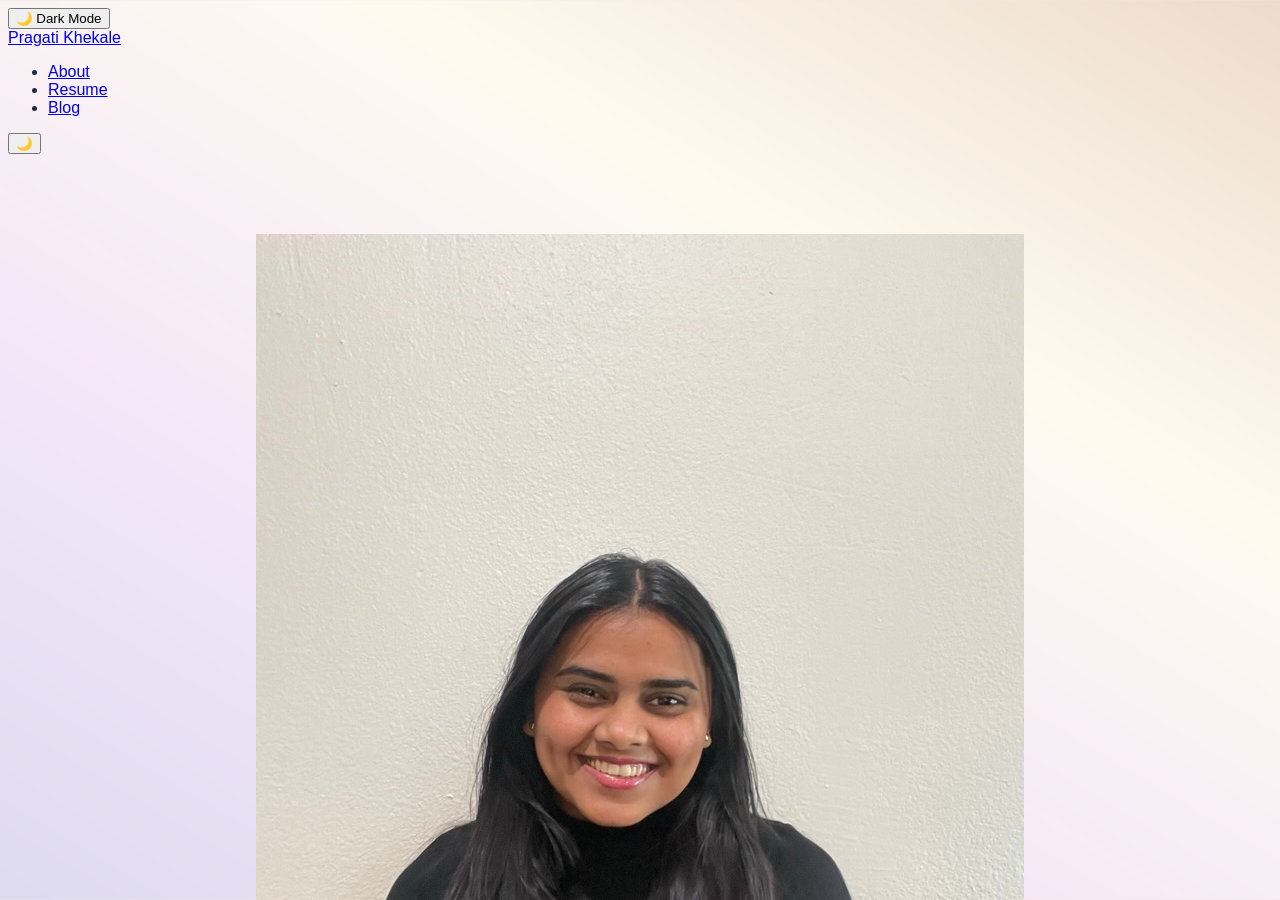
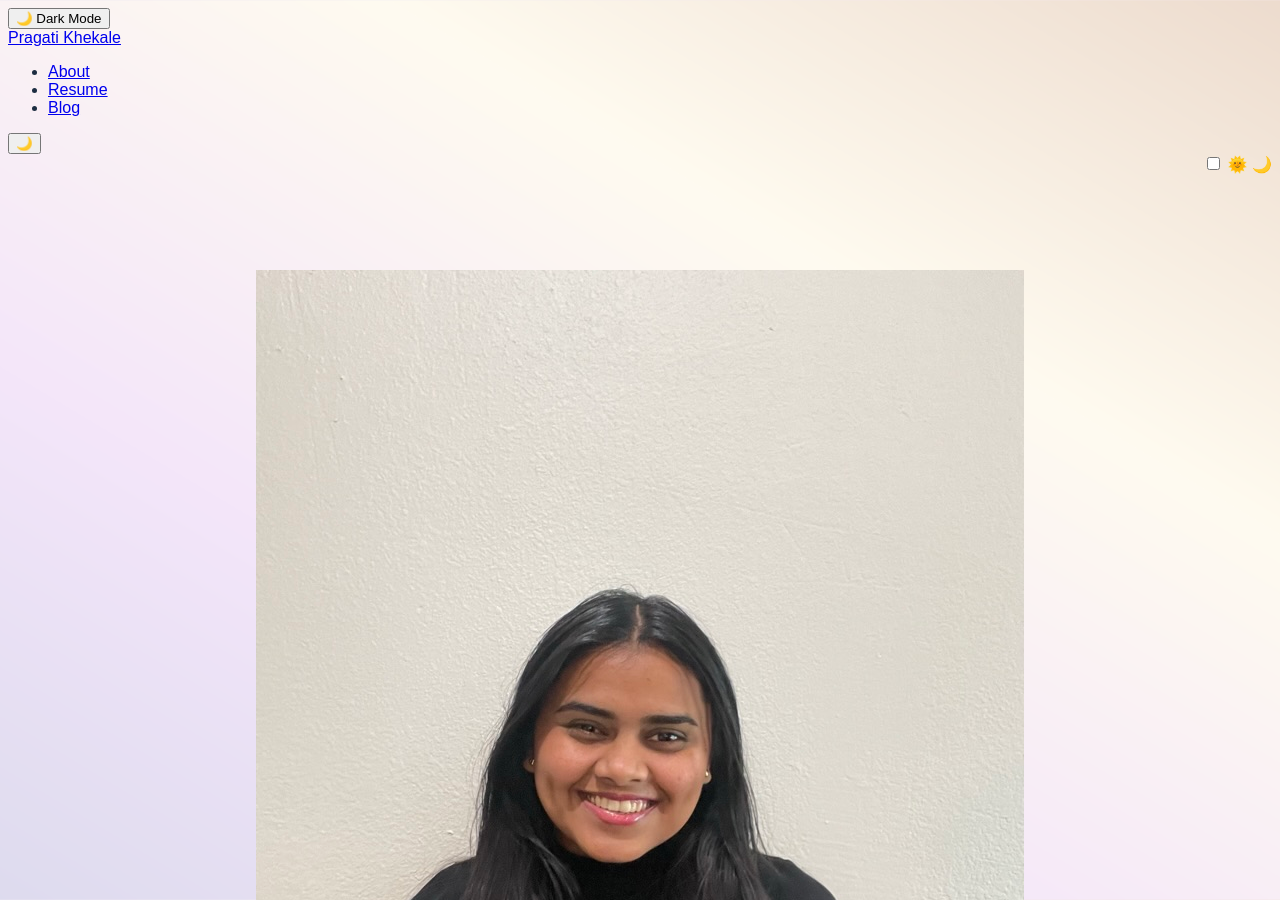
Before and after one commit to Pragati2/Pragati2.github.io, a Jekyll site: the page built from index.md, in a window 1280 px wide and 900 px high. Built offline with Jekyll 4.4.1, drawn with Linux system fonts in a browser that asks for light colours.

Commit message:
Update index.md

```diff
--- a/index.md
+++ b/index.md
@@ -1,8 +1,21 @@
 ---
 layout: default
 title: Home
+permalink: /
 ---
 
+<!-- Dark/Light Mode Toggle Slider -->
+<div style="text-align:right; margin-bottom:1rem;">
+  <label class="switch">
+    <input type="checkbox" id="dark-toggle">
+    <span class="slider round">
+      <span class="icon sun">🌞</span>
+      <span class="icon moon">🌙</span>
+    </span>
+  </label>
+</div>
+
+<!-- Hero Section -->
 <section class="hero">
   <img src="/images/pragati.jpg" alt="Pragati" class="circular">
   <h1>Hi, I’m Pragati 👋</h1>
@@ -17,6 +30,7 @@ title: Home
 
 <hr>
 
+<!-- Core Skills Section -->
 <section class="skills-section">
   <h2>🛠 Core Skills</h2>
   <div class="skills-container">
```
